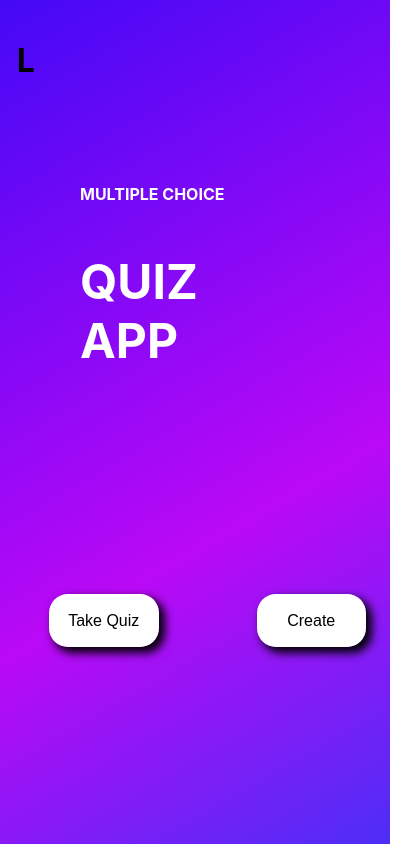
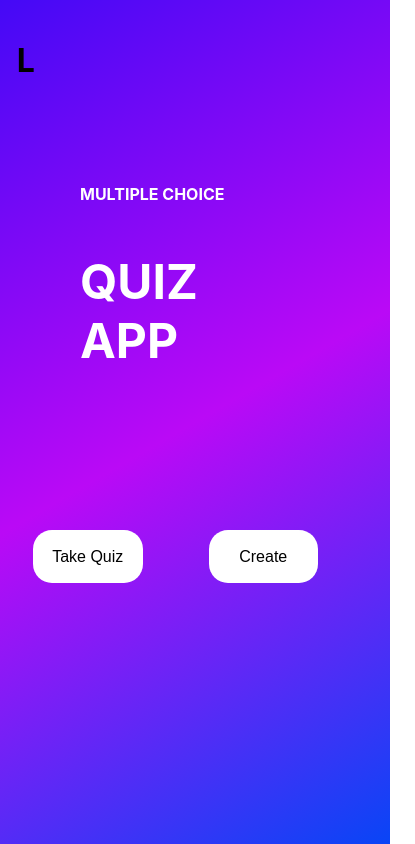
Before and after one commit to shizzzler/quiz.github.io, a React (Create React App) app: page /#/ in a window 390 px wide. Shown: the top 844 px of the page, 415 px wide, since content can reach past the window. Built offline with nearby package versions, Linux system fonts and the light colour scheme.

Commit message:
made the app more responsive to smaller devices

```diff
--- a/src/index.css
+++ b/src/index.css
@@ -3,6 +3,11 @@
 
 html {
   box-sizing: border-box;
+  width: 100%;
+  height: 100%;
+  margin: 0px;
+  padding: 0px;
+  overflow-x: hidden;
 }
 
 :root{
@@ -20,8 +25,6 @@ html {
 
 
 body {
-  margin: 0;
-  padding: 0;
   font-family: -apple-system, BlinkMacSystemFont, 'Segoe UI', 'Roboto', 'Oxygen',
     'Ubuntu', 'Cantarell', 'Fira Sans', 'Droid Sans', 'Helvetica Neue',
     sans-serif;
@@ -32,8 +35,10 @@ body {
   background-repeat: no-repeat;
   background-size: cover;
   width: 100%;
-  height: 100%;
-  overflow: hidden;
+  min-height: 100vh;
+  margin: 0px;
+  padding: 0px;
+  overflow-x: hidden;
   color: white;
 }
 
@@ -50,8 +55,8 @@ a{
 /*for the main page*/
 
 .first-main-container{
-  width: 100vw;
-  height: 100vh;
+  width: 100%;
+  height: 100%;
   display: flex;
   flex-direction: column;
 }
@@ -479,18 +484,22 @@ a{
     border: none;
   }
 
-  body{
-    overflow: visible;
-    height: 1100px;
-  }
+  html,body{
+    width: 100%;
+    min-height: 100%;
+    margin: 0px;
+    padding: 0px;
+    overflow-x: hidden;
+}
 
   .first-page-btn{
-    margin-left: 0;
-    margin-top: 9rem;
+    margin: 0;
+    margin-top: 5rem;
   }
 
   .first-page-btn button{
     font-size: 1em;
+    margin: 0 2rem;
     width: 25vw;
   }
   .box-container{
@@ -571,6 +580,16 @@ a{
   }
 }
 
+@media (max-width: 500px) {
+  .first-page-btn button{
+    box-shadow: none;
+  }
+  .first-page-btn button:hover,
+  .first-page-btn button:focus{
+  box-shadow: none;
+  }
+}
+
 @media (max-width: 1052px) and (min-width: 500px) {
   .logo{
     border: none;
```
